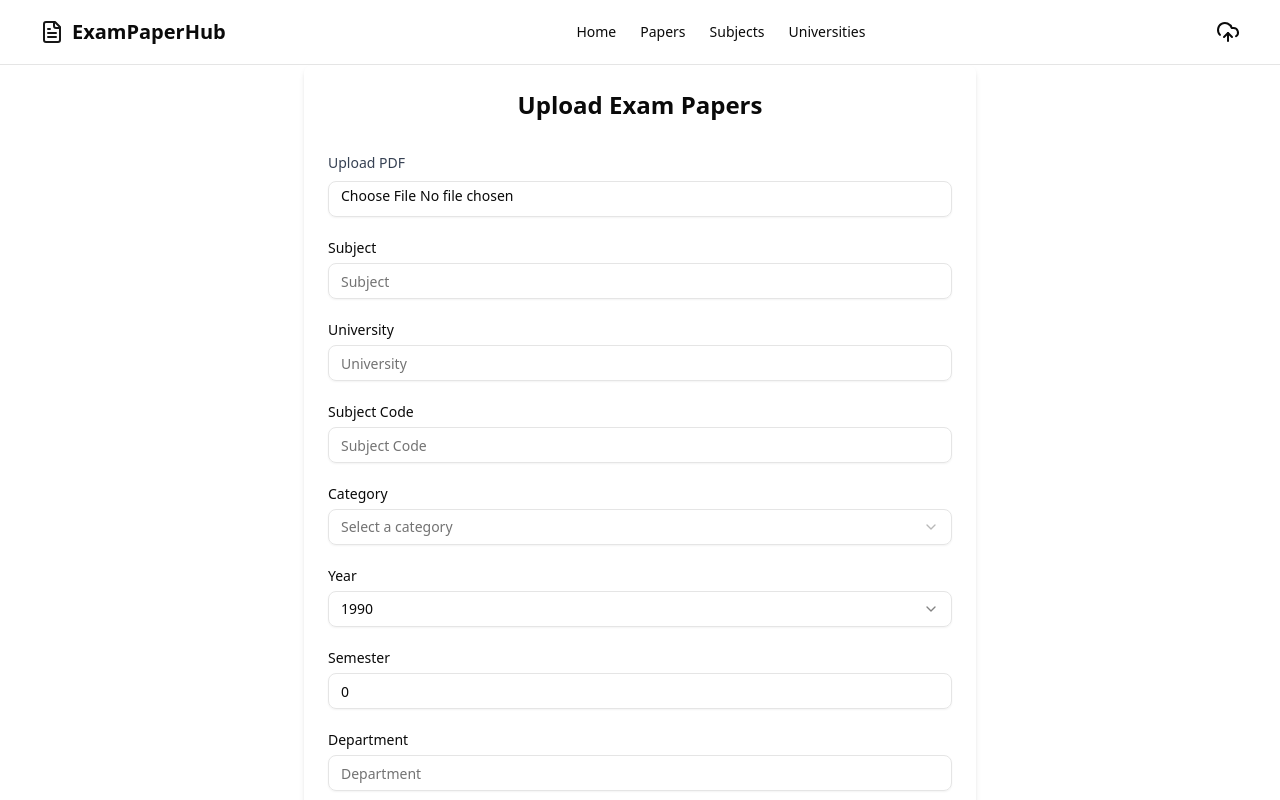
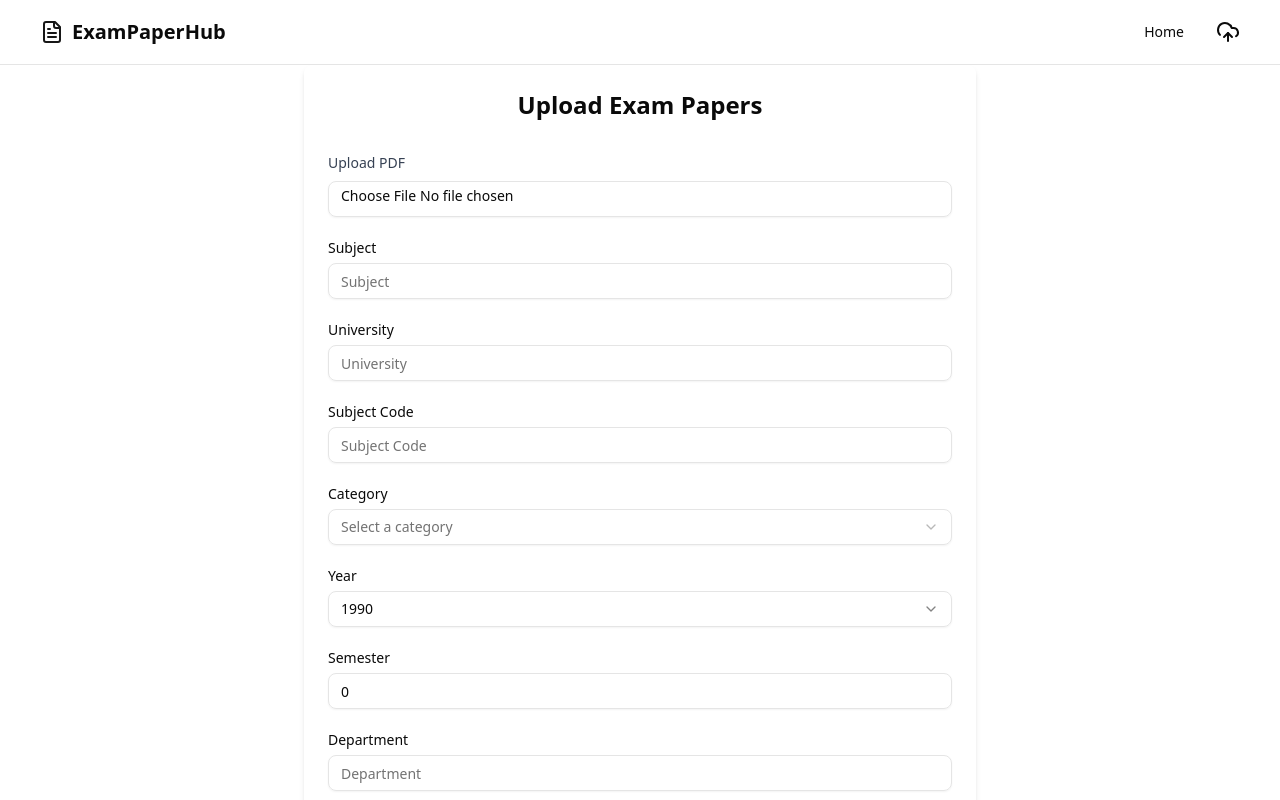
Before and after one commit to iutkarsh077/pyq, a Next.js app: page /uploadpapers in a window 1280 px wide. Shown: the top 800 px of the page. Built offline with nearby package versions, Linux system fonts and the light colour scheme.

Commit message:
changed navbar

```diff
--- a/src/app/globals.css
+++ b/src/app/globals.css
@@ -120,3 +120,8 @@
     @apply bg-background text-foreground;
   }
 }
+
+
+html {
+  scroll-behavior: smooth;
+}
--- a/src/components/custom/HomePage.tsx
+++ b/src/components/custom/HomePage.tsx
@@ -1,5 +1,5 @@
 "use client";
-import { ChevronRight } from "lucide-react"
+import { ChevronRight, Search } from "lucide-react"
 
 import { Button } from "@/components/ui/button"
 import { Tabs, TabsContent, TabsList, TabsTrigger } from "@/components/ui/tabs"
@@ -60,7 +60,7 @@ const HomePage = () => {
     </div>
   </section>
 
-  <SearchBox/>
+  <p id="SeachPapers"><SearchBox/></p>
 
   <section className="w-full py-12 md:py-16 bg-muted/50">
     <div className="container px-4 md:px-6 text-center">
@@ -109,11 +109,11 @@ const HomePage = () => {
           ))}
         </TabsContent>
       </Tabs>
-      <div className="flex justify-center mt-8">
+      <Link href="#SeachPapers" className="flex justify-center mt-8">
         <Button variant="outline" className="gap-2">
-          View All Papers <ChevronRight className="h-4 w-4" />
+           Search Papers <Search className="h-4 w-4" />
         </Button>
-      </div>
+      </Link>
     </div>
   </section>
 
--- a/src/components/custom/Navbar.tsx
+++ b/src/components/custom/Navbar.tsx
@@ -6,48 +6,21 @@ import Link from "next/link"
 export default function Navbar() {
   return (
     <header className="sticky top-0 z-50 w-full border-b bg-background/95 backdrop-blur supports-[backdrop-filter]:bg-background/60">
-      <div className="container flex h-16 items-center justify-between md:px-10">
+      <div className="container flex h-16 items-center justify-between px-5 md:px-10">
         <div className="flex items-center gap-2">
           <FileText className="h-6 w-6 text-primary" />
           <span className="text-xl font-bold">ExamPaperHub</span>
         </div>
 
-        {/* Desktop Nav */}
-        <nav className="hidden md:flex items-center gap-6">
-          <Link href="/" className="text-sm font-medium hover:text-primary">Home</Link>
-          <Link href="/papers" className="text-sm font-medium hover:text-primary">Papers</Link>
-          <Link href="/subject" className="text-sm font-medium hover:text-primary">Subjects</Link>
-          <Link href="/universities" className="text-sm font-medium hover:text-primary">Universities</Link>
 
-        </nav>
-
-        <Link href="/uploadpapers" className="md:flex hidden">
-            <UploadCloud className="hover:cursor-pointer" />
+        {/* Mobile Menu */}
+        <div className="flex items-center gap-x-8">
+          <Link href="/" className="text-sm hover:scale-110 ease-in-out transition-all duration-200 font-medium hover:text-primary">Home</Link>
+        <Link href="/uploadpapers">
+            <UploadCloud className="hover:scale-110 ease-in-out transition-all duration-200 hover:cursor-pointer" />
           </Link>
 
-        {/* Mobile Menu */}
-        <div className="md:hidden flex items-center gap-2">
-        <Link href="/uploadpapers">
-            <UploadCloud className="hover:cursor-pointer" />
-          </Link>
-          <Sheet>
-            <SheetTrigger asChild>
-              <Button variant="ghost" size="icon">
-                <Menu className="h-5 w-5" />
-              </Button>
-            </SheetTrigger>
-            <SheetContent side="right">
-              <div className="flex flex-col space-y-4 mt-6">
-                <Link href="/" className="text-sm font-medium hover:text-primary">Home</Link>
-                <Link href="/papers" className="text-sm font-medium hover:text-primary">Papers</Link>
-                <Link href="/subject" className="text-sm font-medium hover:text-primary">Subjects</Link>
-                <Link href="/universities" className="text-sm font-medium hover:text-primary">Universities</Link>
 
-                {/* <Button variant="outline" size="sm" className="w-full">Log in</Button>
-                <Button size="sm" className="w-full">Sign up</Button> */}
-              </div>
-            </SheetContent>
-          </Sheet>
         </div>
       </div>
     </header>
--- a/src/components/custom/PaperCard.tsx
+++ b/src/components/custom/PaperCard.tsx
@@ -16,27 +16,28 @@ function PaperCard({ paper }: { paper: PaperDataTypes }) {
   return (
     <Card className="overflow-hidden">
   <div className="flex flex-col md:flex-row">
-        <div className="p-6 flex-1">
-          <div className="flex items-center gap-2 mb-2">
+    <div className="p-4 sm:p-6 flex-1">
+      <div className="flex flex-wrap items-center gap-2 mb-2">
         <Badge variant="default">{paper.category}</Badge>
         <Badge variant="outline">{paper.year}</Badge>
       </div>
-          <h3 className="font-semibold text-lg mb-2">{paper.subject}</h3>
+      <h3 className="font-semibold text-base sm:text-lg mb-2">
+        {paper.subject}
+      </h3>
       <p className="text-sm text-muted-foreground mb-4">
         {paper.university}
       </p>
-          <div className="flex items-center gap-4 text-sm text-muted-foreground">
+      <div className="flex flex-wrap items-center gap-4 text-sm text-muted-foreground">
         <div className="flex items-center gap-1">
           <Code className="h-4 w-4" />
           <span>{paper.subjectCode}</span>
         </div>
       </div>
     </div>
-        <div className="md:w-[200px] p-6 flex flex-row md:flex-col gap-4 justify-end items-center bg-muted/30">
+
+    <div className="w-full md:w-[200px] border-t md:border-t-0 md:border-l border-muted p-4 sm:p-6 flex flex-col gap-4 justify-center items-center bg-muted/30">
       <div className="text-sm text-muted-foreground">
-            <div className="flex items-center">
         <span className="text-black">Semester {paper.semester}</span>
-            </div>
       </div>
       <Button
         onClick={() => handleDownload({ url: paper.pdfName })}
@@ -48,6 +49,7 @@ function PaperCard({ paper }: { paper: PaperDataTypes }) {
     </div>
   </div>
 </Card>
+
   );
 }
 
```
Lines whose indentation alone changed are shown as unchanged.
